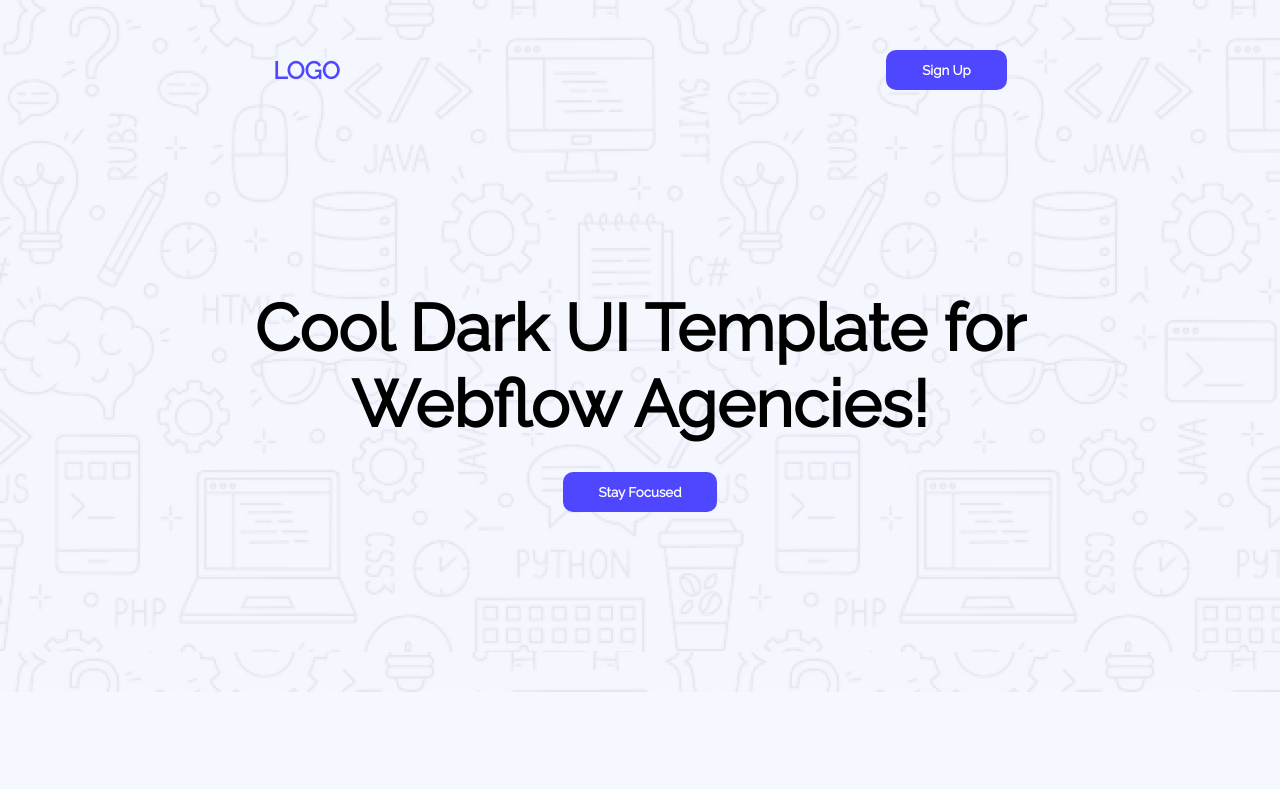
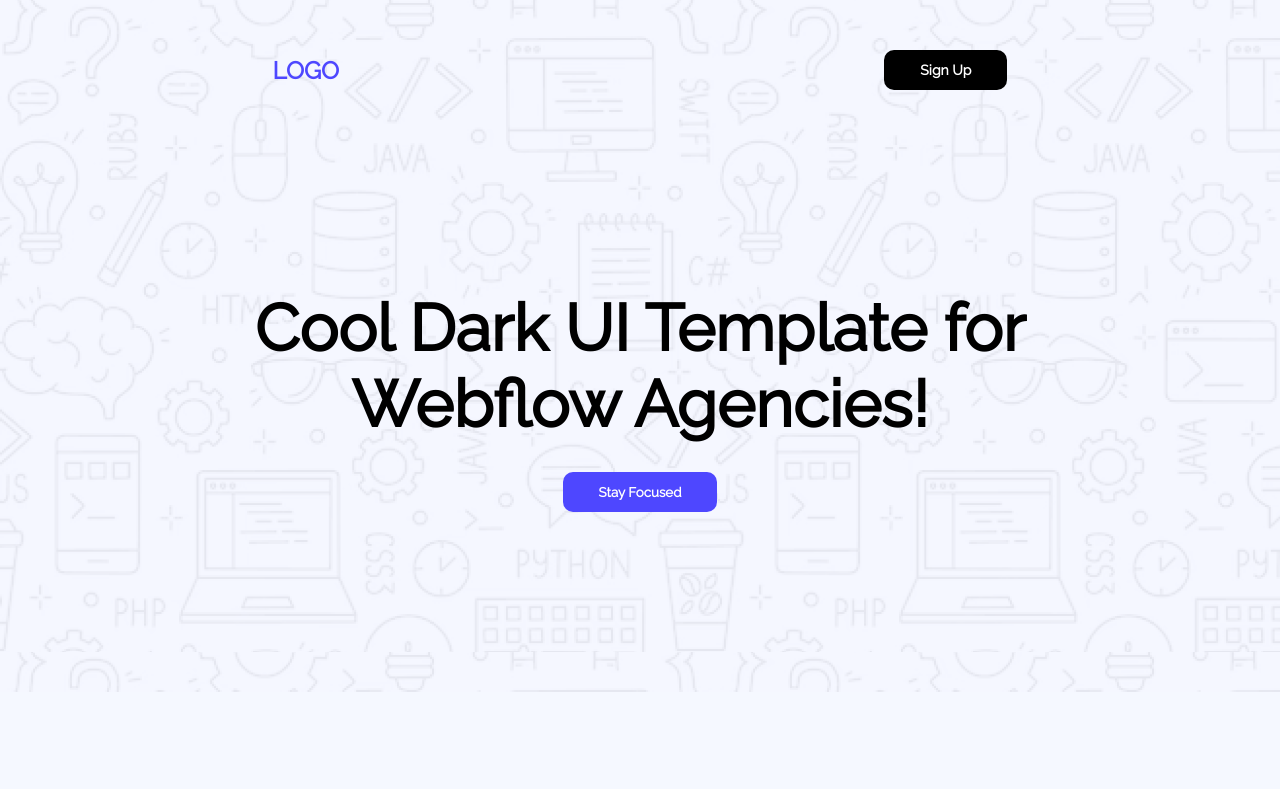
Before and after one commit to bhittu21/b12a01, a plain HTML site: page index.html in a window 1280 px wide. In both pictures the pointer is over the button "Sign Up". Shown: the top 789 px of the page. Drawn offline with Linux system fonts and the light colour scheme.

Commit message:
Added button hover

```diff
--- a/style.css
+++ b/style.css
@@ -38,6 +38,13 @@
 
     color: white;
     font-weight: 700;
+}
+
+button:hover {
+    font-size: 14px;
+    transition: 200ms;
+    background-color: #000;
+    color: white;
 }
 
 .hero {
@@ -307,6 +314,10 @@
 background: #FFF;
 }
 
+.contact .right form textarea {
+    columns: 50px;
+}
+
 footer {
     background-color: white;
     /* text-align: center; */
```
